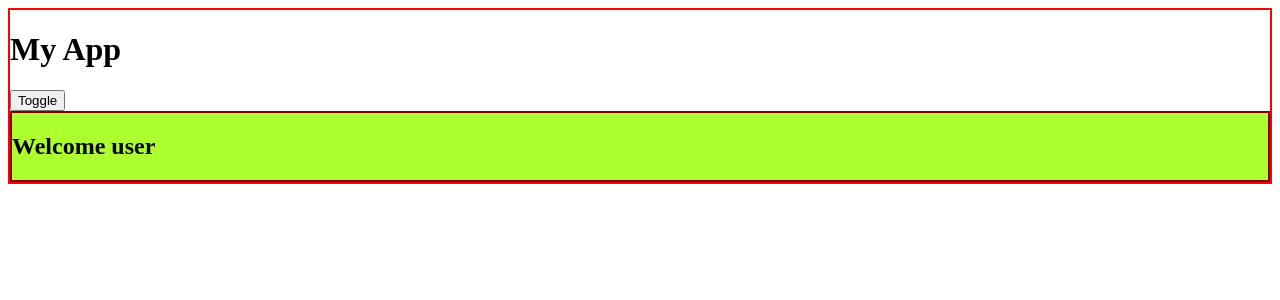
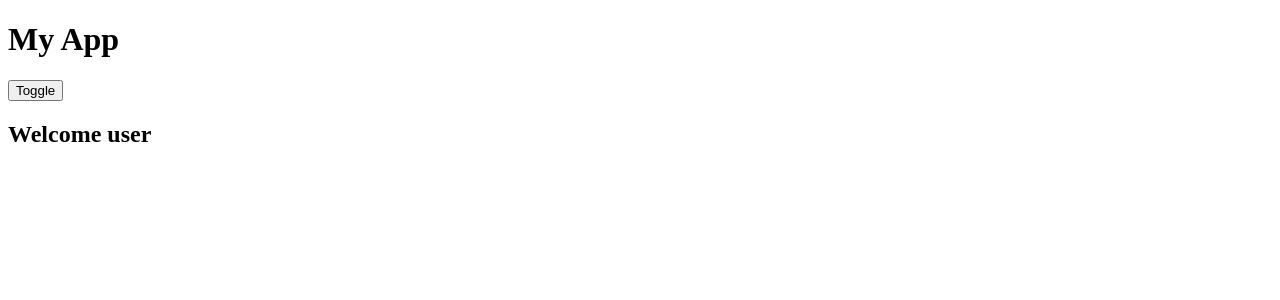
Before and after one commit to xAlessandroo/React, a React (Vite) app in the folder my-app/: page / in a window 1280 px wide. Shown: the top 300 px of the page. Built offline with nearby package versions, Linux system fonts and the light colour scheme.

Commit message:
route5BernardMod

```diff
--- a/my-app/src/App.jsx
+++ b/my-app/src/App.jsx
@@ -3,11 +3,17 @@ import { Container } from "./Container";
 import { Welcome } from "./Welcome";
 import { ShowGithubUser } from "./ShowGithubUser";
 import { Counter } from "./Counter";
+import { GithubUser } from "./GithubUser";
 
 export function App() {
   return (
     <Container title="My App">
       <Routes>
+        <Route path="/" exact element={<Welcome />}></Route>
+        <Route path="/counter" element={<Counter />} />
+        <Route path="/users" element={<GithubUser />} >
+          <Route path=":username" element={<ShowGithubUser />}/>
+        </Route>
           <Route
             path="*"
             element={
@@ -17,9 +23,6 @@ export function App() {
               </div>
             }
           />
-        <Route path="/" element={<Welcome />}></Route>
-        <Route path="counter" element={<Counter />} />
-        <Route path="users/:username" element={<ShowGithubUser />}></Route>
 
       </Routes>
     </Container>
--- a/my-app/src/ShowGithubUser.jsx
+++ b/my-app/src/ShowGithubUser.jsx
@@ -2,7 +2,7 @@ import { useParams } from "react-router-dom";
 import { GithubUser } from "./GithubUser";
 
 export function ShowGithubUser() {
-  const { username = 'xAlessandroo' } = useParams();
+  const { username } = useParams();
 
   return (
     <div>
--- a/my-app/src/index.jsx
+++ b/my-app/src/index.jsx
@@ -2,7 +2,6 @@ import { BrowserRouter } from "react-router-dom";
 import { App } from "./App";
 import { createRoot } from "react-dom/client";
 
-import "./index.scss"
 createRoot(document.getElementById("root")).render(
   <BrowserRouter>
     <App />
--- a/my-app/src/index.scss
+++ /dev/null
@@ -1,14 +0,0 @@
-.welcome{
-    background-color: greenyellow;
-    border: 2px solid maroon;
-}
-
-.clock{
-    background-color: aqua;
-    border-radius: 5px;
-}
-
-.container{
-    background: white;
-    border: 2px solid red;
-}
```
Also changed, not shown: my-app/src/TodoList.module.scss (deleted, +0 -11 lines). Lines whose indentation alone changed are shown as unchanged.
